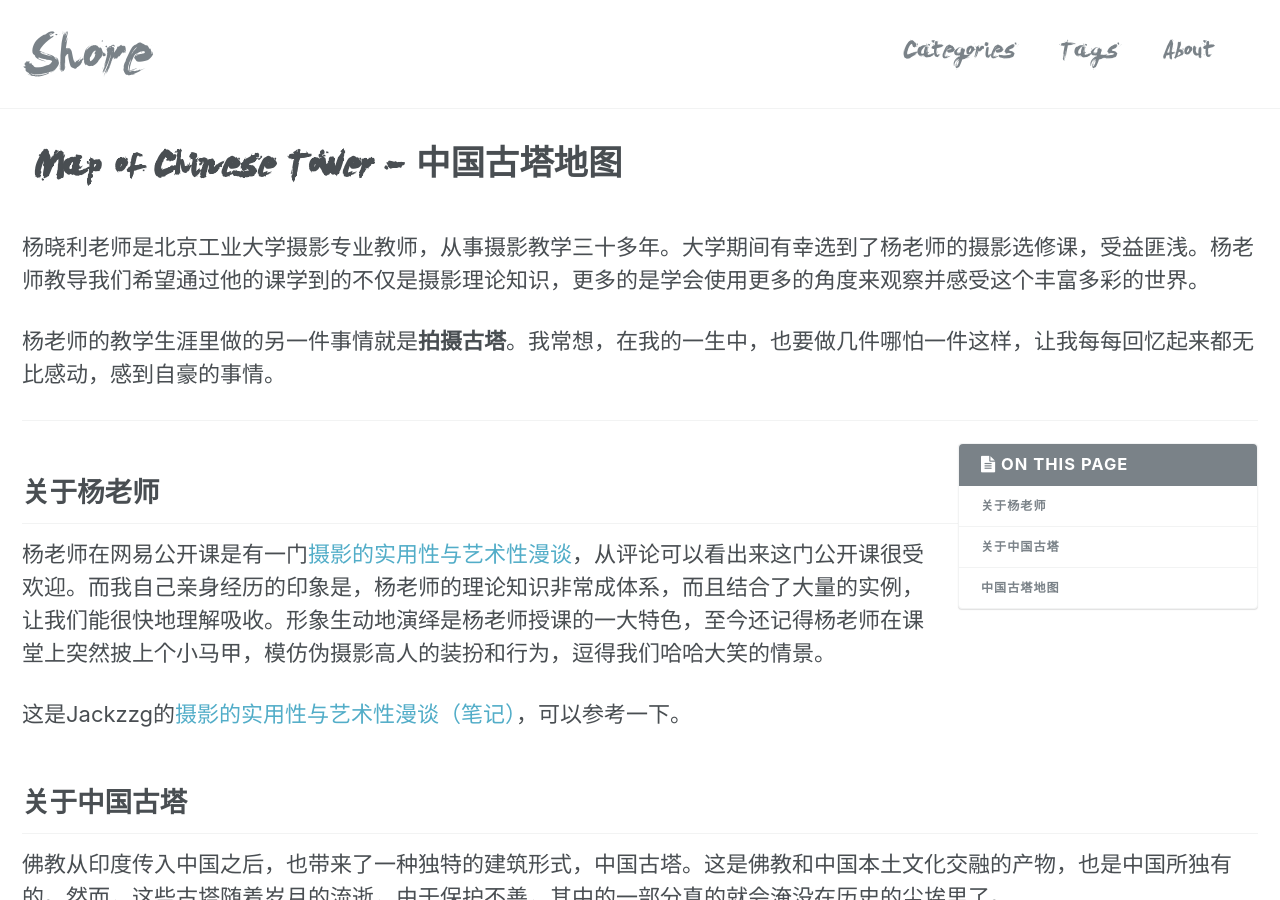
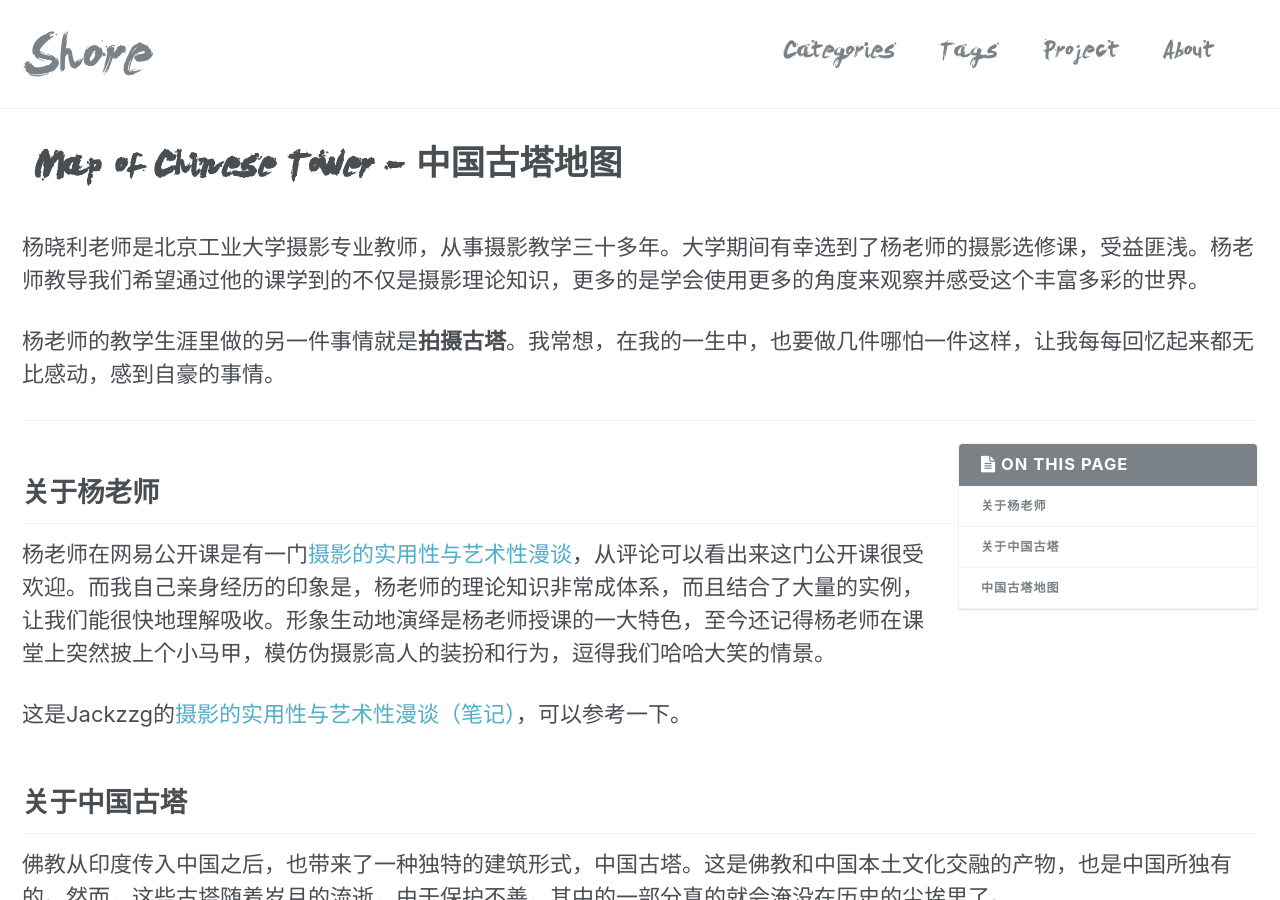
Before and after one commit to silverHugh/silverhugh.github.io, a Jekyll site: the page built from _project/tower-map/tower-map.md, in a window 1280 px wide and 900 px high. Built offline with Jekyll 4.4.1, drawn with Linux system fonts in a browser that asks for light colours; some of the changed text lies outside the part shown.

Commit message:
update blog

```diff
--- a/_data/navigation.yml
+++ b/_data/navigation.yml
@@ -4,5 +4,7 @@ main:
     url: /categories/
   - title: "Tags"
     url: /tags/
+  - title: "Project"
+    url: /project/
   - title: "About"
     url: /about/
```
Also changed, not shown: _project/tower-map/tower-map.md (+1 -0 lines).
